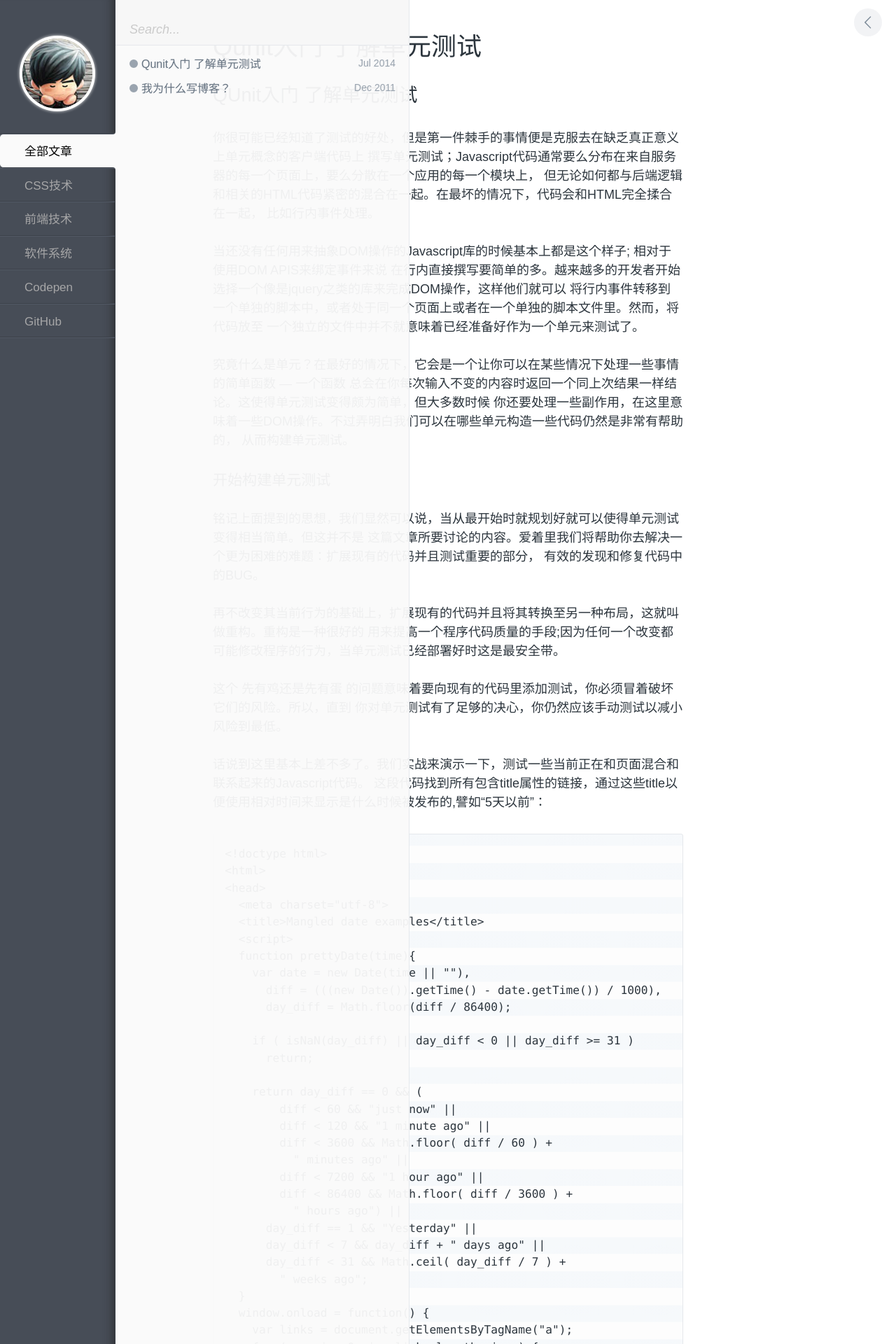
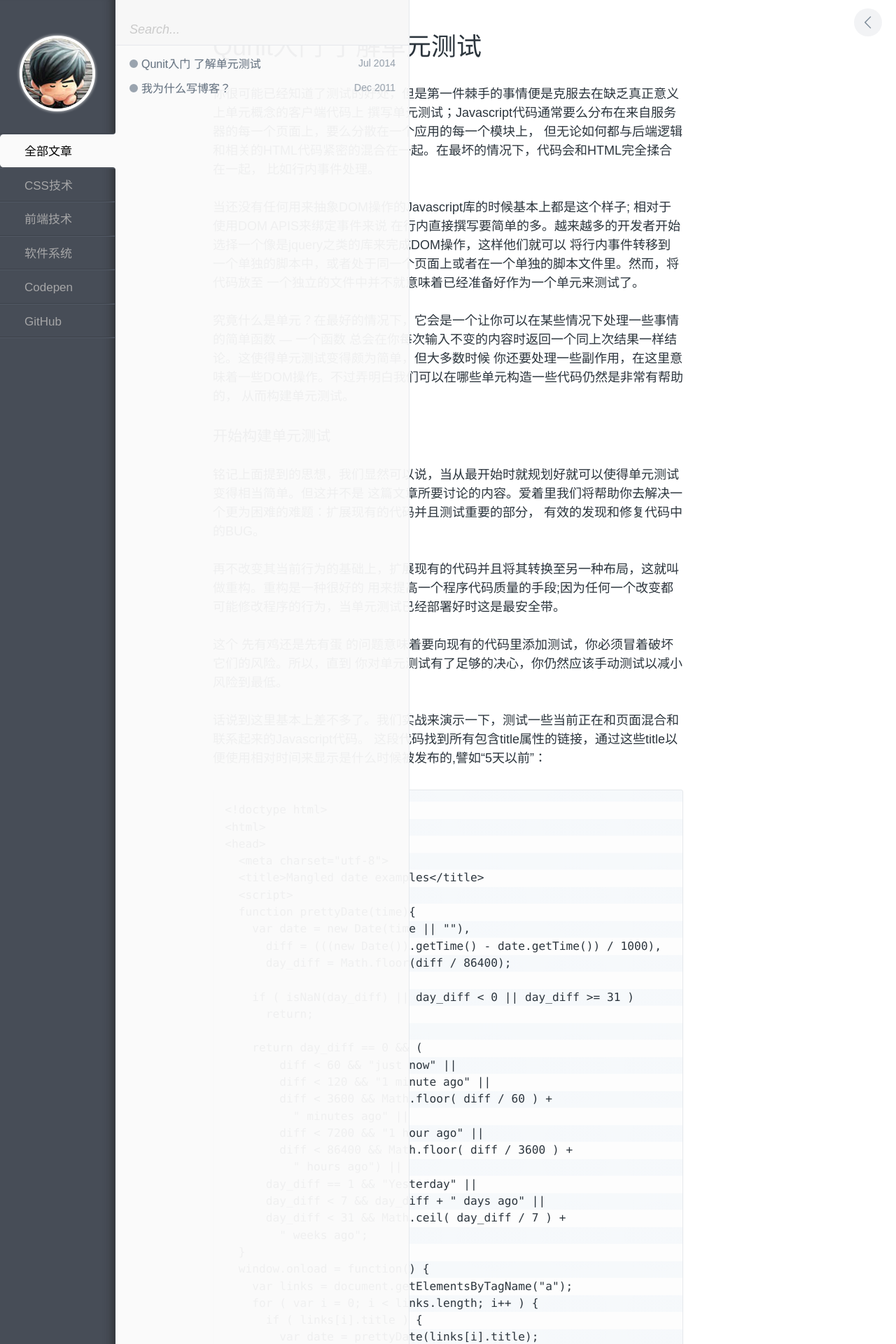
Before and after one commit to lifangz/lifangz.github.io, a Jekyll site: the page built from _posts/2014-07-21-Introduction-to-Unit-Testing.md, in a window 1280 px wide. Shown: the top 1920 px of the page at 70% size. Built offline with Jekyll 4.4.1, drawn with Linux system fonts in a browser that asks for light colours.

Commit message:
更新 标题

```diff
--- a/_posts/2014-07-21-Introduction-to-Unit-Testing.md
+++ b/_posts/2014-07-21-Introduction-to-Unit-Testing.md
@@ -5,8 +5,7 @@ category: blog
 description: 你很可能已经知道了测试的好处，但是第一件棘手的事情便是克服去在缺乏真正意义上单元概念的客户端代码上 撰写单元测试；Javascript代码通常要么分布在来自服务器的每一个页面上，要么分散在一个应用的每一个模块上， 但无论如何都与后端逻辑和相关的HTML代码紧密的混合在一起。在最坏的情况下，代码会和HTML完全揉合在一起， 比如行内事件处理。
 ---
 
-QUnit入门 了解单元测试
-==========================
+
 
 你很可能已经知道了测试的好处，但是第一件棘手的事情便是克服去在缺乏真正意义上单元概念的客户端代码上
 撰写单元测试；Javascript代码通常要么分布在来自服务器的每一个页面上，要么分散在一个应用的每一个模块上，
```
